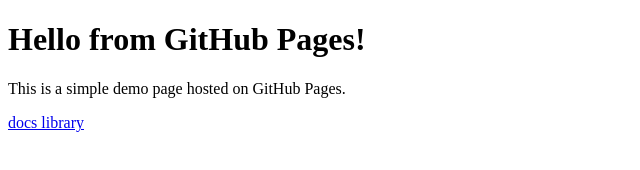
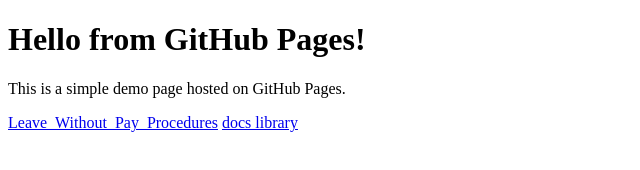
Before and after one commit to last72/GithubPages_Sandbox, a plain HTML site: page index.html in a window 1280 px wide. Shown: the whole page, without its empty margins (0-640 px from the left). Drawn offline with Linux system fonts and the light colour scheme.

Commit message:
Update index.html

```diff
--- a/index.html
+++ b/index.html
@@ -8,6 +8,7 @@
 <body>
   <h1>Hello from GitHub Pages!</h1>
   <p>This is a simple demo page hosted on GitHub Pages.</p>
+      <a href="https://last72.github.io/GithubPages_Sandbox/Leave_Without_Pay_Procedures.pdf">Leave_Without_Pay_Procedures</a>
     <a href="https://last72.github.io/GithubPages_Sandbox/docs/">docs library</a>
 
 </body>
```
